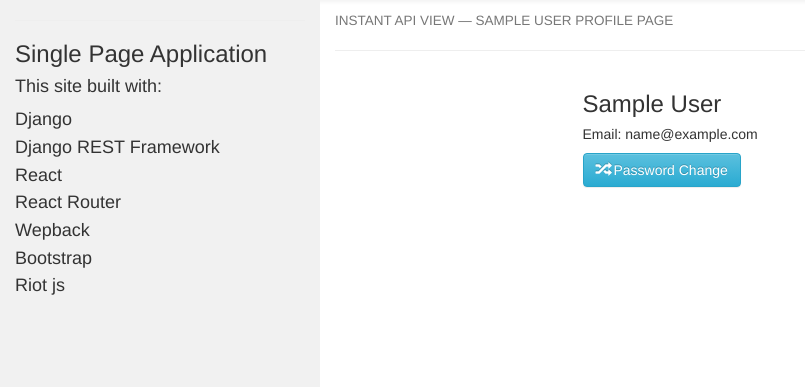
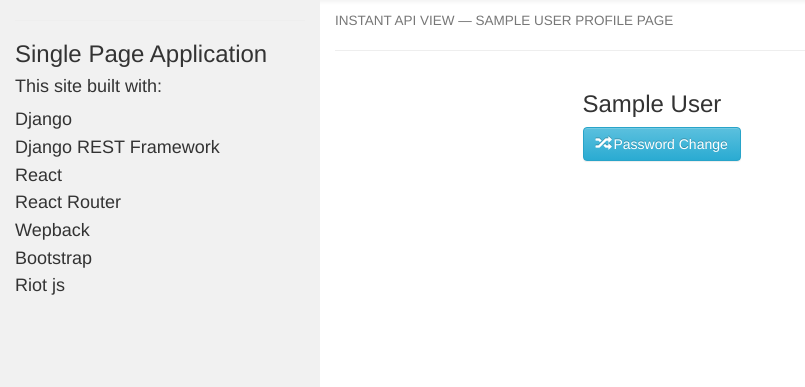
Before and after one commit to conformist-mw/django_react, a Django app: a page that uses instant/templates/registration/profile.html in a window 1280 px wide. Shown: the part 52-439 px from the top of the page, without its empty margins (0-805 px from the left). Run offline with Django 3.2, Linux system fonts and the light colour scheme; tables that the repository leaves empty hold one stand-in row (values such as "Sample post"); some libraries are stand-ins or nearby versions.

Commit message:
remove email field

```diff
--- a/instant/templates/registration/profile.html
+++ b/instant/templates/registration/profile.html
@@ -4,7 +4,6 @@
 {% block content %}
 	<div class="col-md-6 col-md-offset-3">
 		<h3>{{user.first_name}} {{user.last_name}}</h3>
-		<h5>Email: {{user.email}}</h5>
 	</div>
 	<div class="col-md-6 col-md-offset-3">
 	<div class="btn-toolbar">
```
